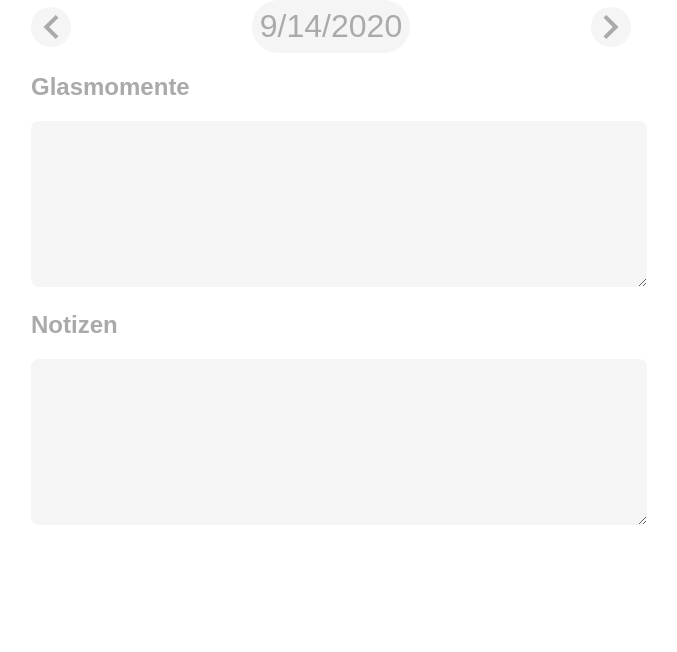
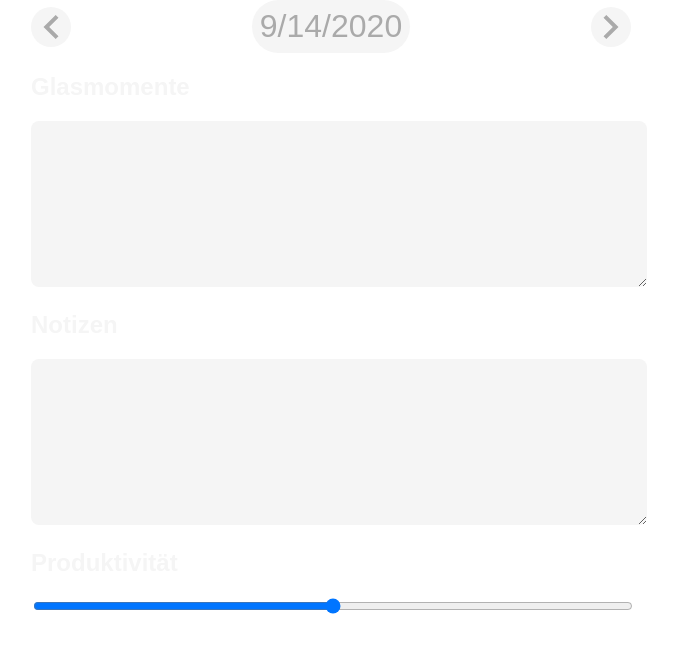
Before and after one commit to fillmer-development/achtsamkeit, a React (Create React App) app: page / in a window 1280 px wide. Shown: the top 652 px of the page, without its empty margins (309-986 px from the left). Built offline with nearby package versions, Linux system fonts and the light colour scheme.

Commit message:
refactoring, add productivity

```diff
--- a/src/App.js
+++ b/src/App.js
@@ -5,9 +5,21 @@ import Moments from './Moment';
 import Note from './Note';
 import { updateJournal } from './store/journal';
 import './style.scss';
+import RangeInput from './RangeInput';
+import { mapProductivityToHSL } from './utils';
+import { useEffect } from 'react';
+import Productivity from './Productivity';
 
 const App = ({ timestamp, entry = {}, updateFactory = f => f }) => {
   const update = updateFactory(timestamp)
+  useEffect(() => {
+    const stylesheet = document.styleSheets[0]
+    stylesheet.removeRule(0)
+    stylesheet.addRule(
+      'body',
+      `background-color: ${mapProductivityToHSL(entry.productivity)}`,
+      0)
+  }, [entry.productivity])
   return (
     <div className="app">
       <DateSelector />
@@ -18,6 +30,10 @@ const App = ({ timestamp, entry = {}, updateFactory = f => f }) => {
       <Note
         value={entry.note || ""}
         setValue={note => update({ ...entry, note })}
+      />
+      <Productivity
+        value={entry.productivity || ""}
+        setValue={productivity => update({ ...entry, productivity })}
       />
     </div>
   );
--- a/src/DateSelector.js
+++ b/src/DateSelector.js
@@ -2,7 +2,7 @@ import React from 'react'
 import { connect } from 'react-redux'
 import Arrow from './icons/Arrow'
 import { setDate } from './store/journal'
-import { getPrevDay, getNextDay, printDate } from './dateUtils'
+import { getPrevDay, getNextDay, printDate } from './utils'
 import { useEffect } from 'react'
 
 const DateSelector = ({ date, setDate = f => f }) => {
--- /dev/null
+++ b/src/Productivity.js
@@ -0,0 +1,13 @@
+import React from 'react'
+import RangeInput from './RangeInput'
+
+const Productivity = ({ value = 50, ...props }) => {
+    return (
+        <div className='productivity'>
+            <h2>Produktivität</h2>
+            <RangeInput value={value} {...props} />
+        </div>
+    )
+}
+
+export default Productivity
--- /dev/null
+++ b/src/RangeInput.js
@@ -0,0 +1,13 @@
+import React from 'react'
+
+const RangeInput = ({ value, setValue = f => f }) => {
+    return (
+        <input
+            type="range"
+            className='range-input'
+            value={value}
+            onChange={e => setValue(e.target.value)} />
+    )
+}
+
+export default RangeInput
--- a/src/store/journal.js
+++ b/src/store/journal.js
@@ -1,5 +1,5 @@
 import { combineReducers } from "redux"
-import { normalizeTimestamp } from "../dateUtils"
+import { normalizeTimestamp } from "../utils"
 
 const JOURNAL_DATE_SET = 'journal/date_set'
 
--- a/src/styles/base-styles.scss
+++ b/src/styles/base-styles.scss
@@ -27,6 +27,10 @@ body {
     color: $color-dark;
 }
 
+h2 {
+    color: $color-flat;
+}
+
 textarea {
     font-family: inherit;
     background-color: $color-flat;
--- a/src/styles/component-styles.scss
+++ b/src/styles/component-styles.scss
@@ -30,3 +30,9 @@
         transform: rotate(-90deg);
     }
 }
+
+.productivity {
+    input {
+        width: 100%;
+    }
+}
--- a/src/dateUtils.js
+++ b/src/utils.js
@@ -18,3 +18,14 @@ export const printDate = timestamp => {
     return d.toLocaleDateString()
     // return `${d.getDay()}.${d.getMonth()}.${d.getFullYear()}`
 }
+
+export const scale = (range, target) => input => {
+    const [min, max] = range
+    const [tMin, tMax] = target
+    return ((input - min) / max) * (tMax - tMin) + tMin
+}
+
+export const mapProductivityToHSL = prod => {
+    const hue = scale([0, 100], [240, 360])(prod)
+    return `hsl(${hue}, 100%, 75%)`
+}
```
